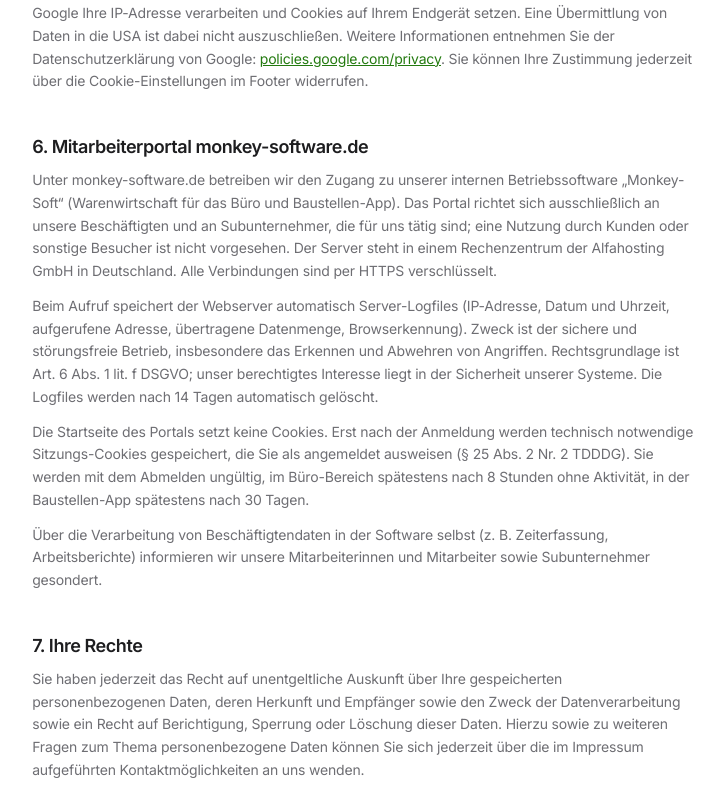
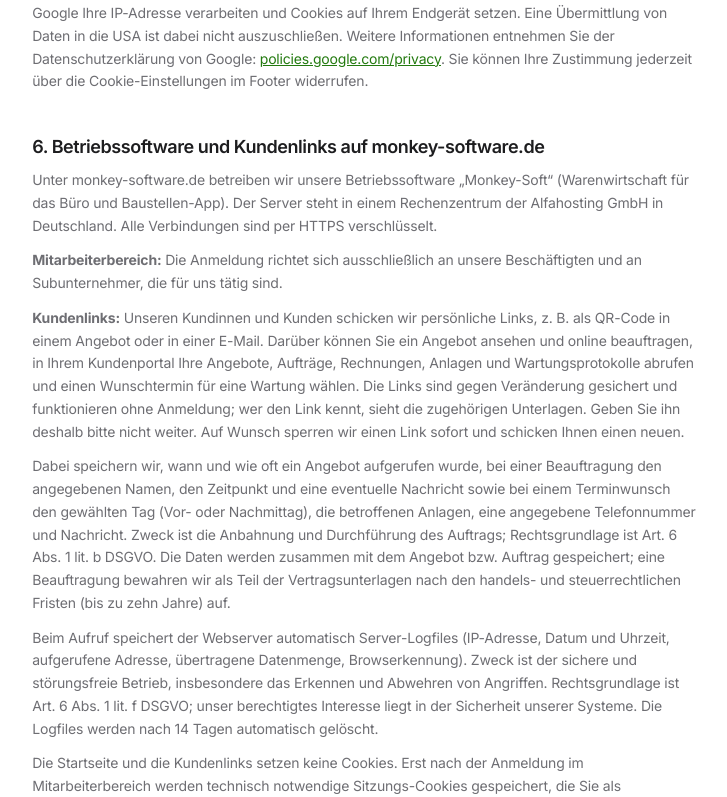
Before and after one commit to awedi1612/klima-monkey-webseite, a Next.js app: page /datenschutz in a window 1280 px wide. Shown: the part 2223-3020 px from the top of the page, without its empty margins (275-1002 px from the left). Built offline with nearby package versions, Linux system fonts and the light colour scheme.

Commit message:
Datenschutz: Kundenlinks auf monkey-software.de (Angebot annehmen, Kundenportal, Terminwahl)
Co-Authored-By: Claude Opus 5.5 <noreply@anthropic.com>

```diff
--- a/src/app/datenschutz/page.tsx
+++ b/src/app/datenschutz/page.tsx
@@ -211,15 +211,40 @@ export default function DatenschutzPage() {
 
           <div>
             <h2 className="mb-2 font-display text-lg font-semibold text-foreground">
-              6. Mitarbeiterportal monkey-software.de
+              6. Betriebssoftware und Kundenlinks auf monkey-software.de
             </h2>
             <p>
-              Unter monkey-software.de betreiben wir den Zugang zu unserer internen
-              Betriebssoftware „Monkey-Soft“ (Warenwirtschaft für das Büro und
-              Baustellen-App). Das Portal richtet sich ausschließlich an unsere
-              Beschäftigten und an Subunternehmer, die für uns tätig sind; eine Nutzung
-              durch Kunden oder sonstige Besucher ist nicht vorgesehen. Der Server steht in einem Rechenzentrum der Alfahosting GmbH
-              in Deutschland. Alle Verbindungen sind per HTTPS verschlüsselt.
+              Unter monkey-software.de betreiben wir unsere Betriebssoftware
+              „Monkey-Soft“ (Warenwirtschaft für das Büro und Baustellen-App). Der
+              Server steht in einem Rechenzentrum der Alfahosting GmbH in Deutschland.
+              Alle Verbindungen sind per HTTPS verschlüsselt.
+            </p>
+            <p className="mt-3">
+              <strong>Mitarbeiterbereich:</strong> Die Anmeldung richtet sich
+              ausschließlich an unsere Beschäftigten und an Subunternehmer, die für
+              uns tätig sind.
+            </p>
+            <p className="mt-3">
+              <strong>Kundenlinks:</strong> Unseren Kundinnen und Kunden schicken wir
+              persönliche Links, z. B. als QR-Code in einem Angebot oder in einer
+              E-Mail. Darüber können Sie ein Angebot ansehen und online beauftragen,
+              in Ihrem Kundenportal Ihre Angebote, Aufträge, Rechnungen, Anlagen und
+              Wartungsprotokolle abrufen und einen Wunschtermin für eine Wartung
+              wählen. Die Links sind gegen Veränderung gesichert und funktionieren ohne
+              Anmeldung; wer den Link kennt, sieht die zugehörigen Unterlagen. Geben
+              Sie ihn deshalb bitte nicht weiter. Auf Wunsch sperren wir einen Link
+              sofort und schicken Ihnen einen neuen.
+            </p>
+            <p className="mt-3">
+              Dabei speichern wir, wann und wie oft ein Angebot aufgerufen wurde, bei
+              einer Beauftragung den angegebenen Namen, den Zeitpunkt und eine
+              eventuelle Nachricht sowie bei einem Terminwunsch den gewählten Tag
+              (Vor- oder Nachmittag), die betroffenen Anlagen, eine angegebene
+              Telefonnummer und Nachricht. Zweck ist die Anbahnung und Durchführung
+              des Auftrags; Rechtsgrundlage ist Art. 6 Abs. 1 lit. b DSGVO. Die Daten
+              werden zusammen mit dem Angebot bzw. Auftrag gespeichert; eine
+              Beauftragung bewahren wir als Teil der Vertragsunterlagen nach den
+              handels- und steuerrechtlichen Fristen (bis zu zehn Jahre) auf.
             </p>
             <p className="mt-3">
               Beim Aufruf speichert der Webserver automatisch Server-Logfiles
@@ -231,7 +256,8 @@ export default function DatenschutzPage() {
               nach 14 Tagen automatisch gelöscht.
             </p>
             <p className="mt-3">
-              Die Startseite des Portals setzt keine Cookies. Erst nach der Anmeldung
+              Die Startseite und die Kundenlinks setzen keine Cookies. Erst nach der Anmeldung
+              im Mitarbeiterbereich
               werden technisch notwendige Sitzungs-Cookies gespeichert, die Sie als
               angemeldet ausweisen (§ 25 Abs. 2 Nr. 2 TDDDG). Sie werden mit dem
               Abmelden ungültig, im Büro-Bereich spätestens nach 8 Stunden ohne
```
